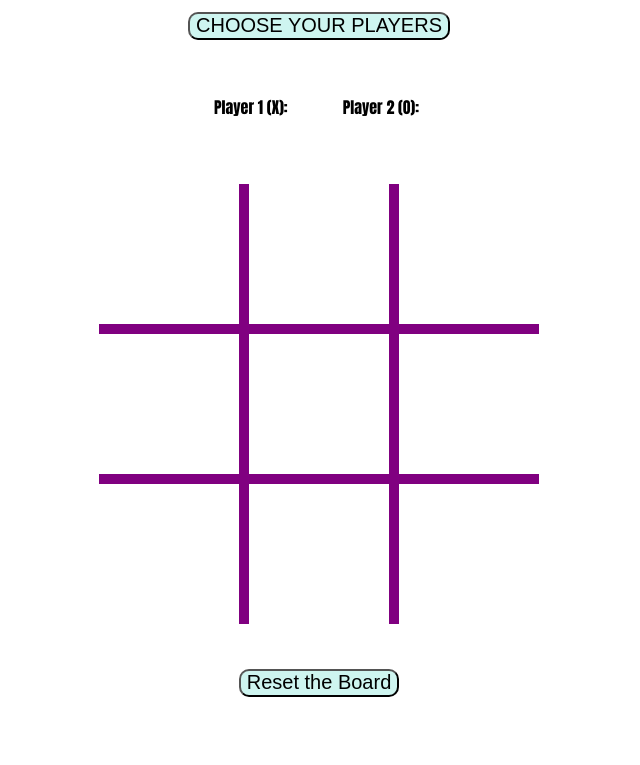
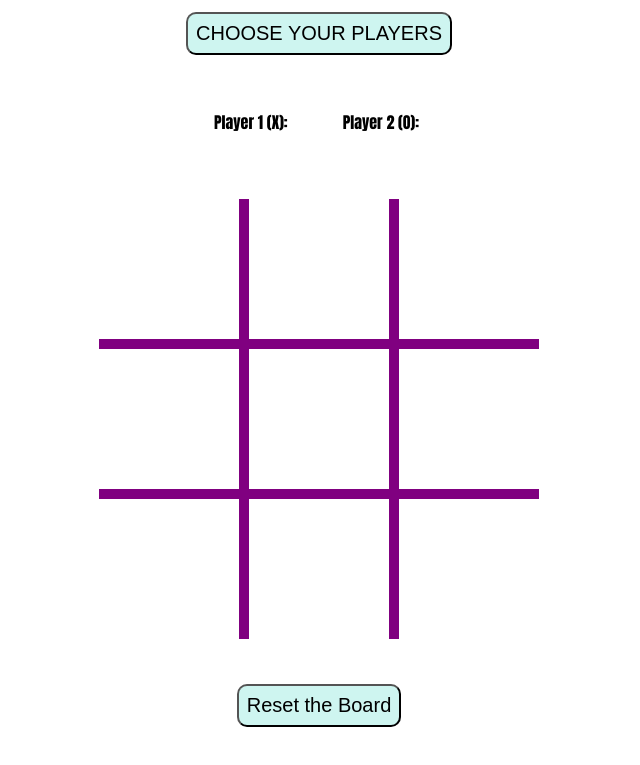
Before and after one commit to HDBarton/js-tictatoe, a plain HTML site: page index.html in a window 1280 px wide. Shown: the part 248-1013 px from the top of the page, without its empty margins (321-961 px from the left). Before the commit the page ends 983 px from the top, so only its background shows below. Drawn offline with Linux system fonts and the light colour scheme.

Commit message:
Add padding to buttons

```diff
--- a/styles.css
+++ b/styles.css
@@ -70,9 +70,9 @@ button{
     background-color:#cef5f0;
     margin-bottom: 20px;
     margin-top: 0px;
-    padding-top: 0px;
+    padding: 8px;
     border-radius: 10px;
-    font-size: 20px;;
+    font-size: 20px;
 }
 .form-container{
     max-width: 600px;
@@ -161,5 +161,6 @@ li{
     margin: 20px;
     margin-top: 35px;
     border-radius: 10px;
-    font-size: 20px;;
+    font-size: 20px;
+    padding: 8px;
 }
```
